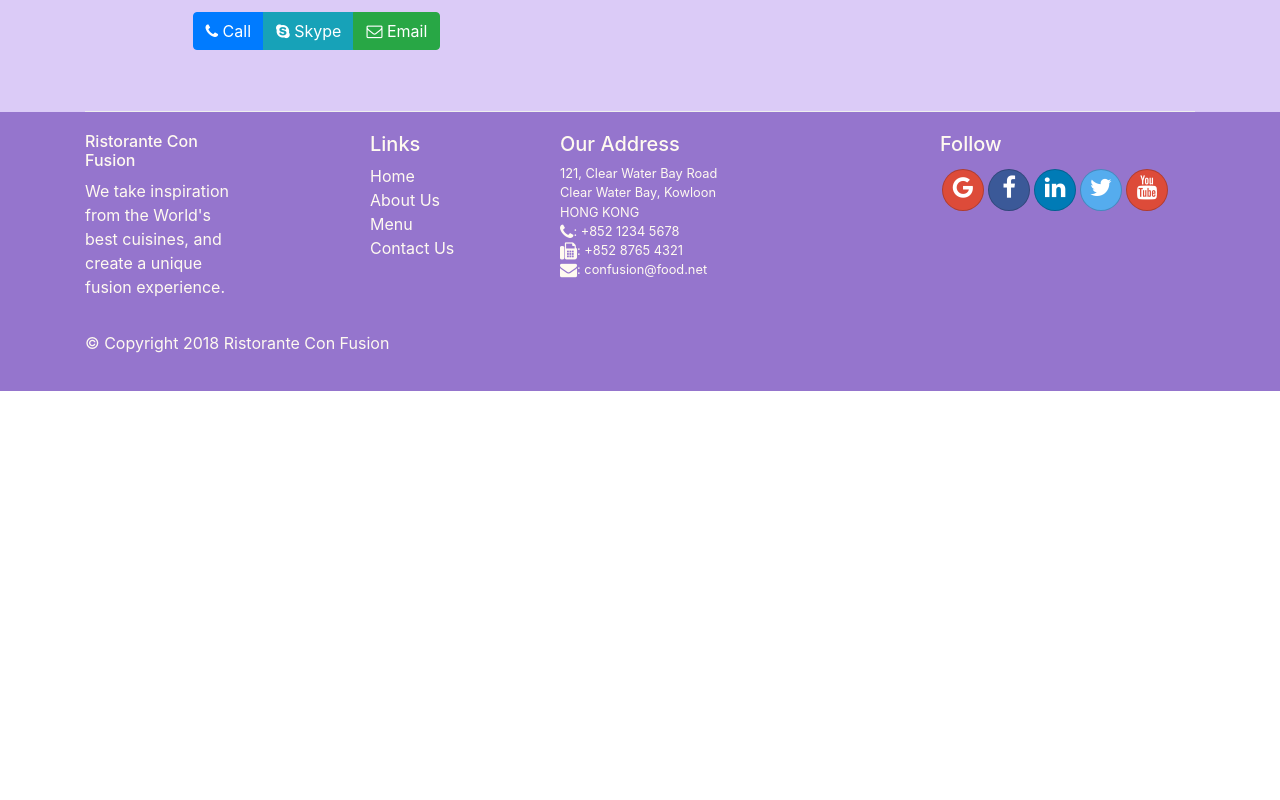
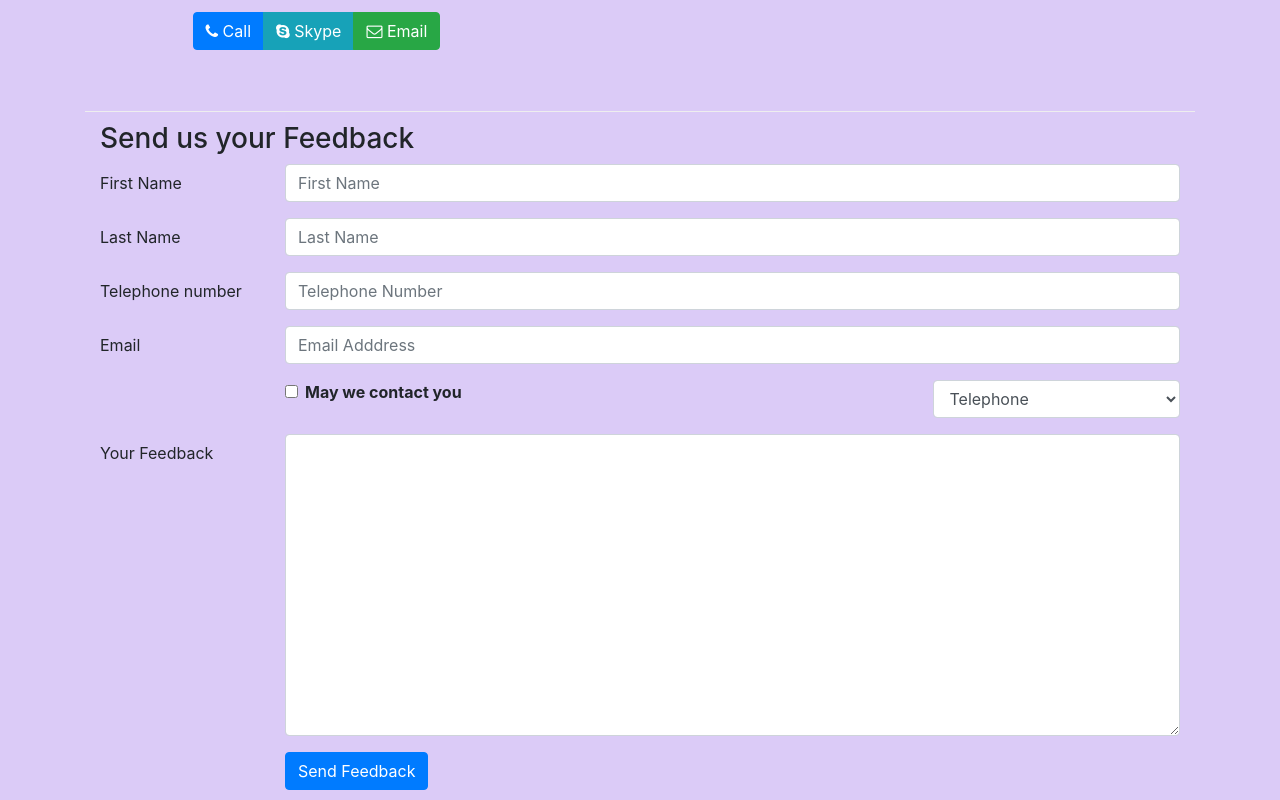
Before and after one commit to AayushRajput98/React, a React (Create React App) app: page /contactus in a window 1280 px wide. Shown: the part 760-1560 px from the top of the page. Before the commit the page ends 1151 px from the top, so only its background shows below. Built offline with nearby package versions, Linux system fonts and the light colour scheme.

Commit message:
Controlled Forms

```diff
--- a/src/components/ContactComponent.js
+++ b/src/components/ContactComponent.js
@@ -1,8 +1,42 @@
-import React from 'react';
-import { Breadcrumb, BreadcrumbItem } from 'reactstrap';
+import React, { Component } from 'react';
+import { Breadcrumb, BreadcrumbItem, Button, Form, FormGroup, Label, Input, Col } from 'reactstrap';
 import { Link } from 'react-router-dom';
 
-function Contact(props) {
+class Contact extends Component {
+    constructor(props) {
+        super(props);
+        this.state = {
+            firstname: '',
+            lastname: '',
+            telnum: '',
+            email: '',
+            agree: false,
+            contactType: 'Tel.',
+            message: ''
+        };
+
+        this.handleInputChange = this.handleInputChange.bind(this);
+        this.handleSubmit = this.handleSubmit.bind(this);
+    }
+
+    handleInputChange(event) {
+        const target = event.target;
+        const value = target.type === 'checkbox' ? target.checked : target.value;
+        const name = target.name;
+        this.setState({
+            [name]: [value]
+        });
+
+    }
+
+    handleSubmit(event) {
+        console.log("Current State is: " + JSON.stringify(this.state));
+        alert("Current State is: " + JSON.stringify(this.state));
+        event.preventDefault();
+
+    }
+
+    render() {
         return (
             <div className="container">
                 <div className='row'>
@@ -22,7 +56,7 @@
                     </div>
                     <div className="col-12 col-sm-4 offset-sm-1">
                         <h5>Our Address</h5>
-                    <address style={{color: 'black'}}>
+                        <address style={{ color: 'black' }}>
                             121, Clear Water Bay Road<br />
                             Clear Water Bay, Kowloon<br />
                             HONG KONG<br />
@@ -42,8 +76,87 @@
                         </div>
                     </div>
                 </div>
+                <div className="row row-content">
+                    <div className="col-12">
+                        <h3> Send us your Feedback </h3>
+                    </div>
+                    <div className="col-12 cl-md-9">
+                        <Form onSubmit={this.handleSubmit}>
+                            <FormGroup row>
+                                <Label htmlFor="firstname" md={2}>First Name </Label>
+                                <Col md={10}>
+                                    <Input type="text" id="firstname" name="firstname"
+                                        placeholder="First Name"
+                                        value={this.state.firstName}
+                                        onChange={this.handleInputChange} />
+                                </Col>
+                            </FormGroup>
+                            <FormGroup row>
+                                <Label htmlFor="lastname" md={2}>Last Name </Label>
+                                <Col md={10}>
+                                    <Input type="text" id="lastname" name="lastname"
+                                        placeholder="Last Name"
+                                        value={this.state.lastName}
+                                        onChange={this.handleInputChange} />
+                                </Col>
+                            </FormGroup>
+                            <FormGroup row>
+                                <Label htmlFor="telnum" md={2}>Telephone number </Label>
+                                <Col md={10}>
+                                    <Input type="text" id="telnum" name="telnum"
+                                        placeholder="Telephone Number"
+                                        value={this.state.telNum}
+                                        onChange={this.handleInputChange} />
+                                </Col>
+                            </FormGroup>
+                            <FormGroup row>
+                                <Label htmlFor="email" md={2}>Email </Label>
+                                <Col md={10}>
+                                    <Input type="text" id="email" name="email"
+                                        placeholder="Email Adddress"
+                                        value={this.state.email}
+                                        onChange={this.handleInputChange} />
+                                </Col>
+                            </FormGroup>
+                            <FormGroup row>
+                                <Col md={{ size: 6, offset: 2 }}>
+                                    <FormGroup check>
+                                        <Label check>
+                                            <Input type="checkbox" name="agree"
+                                                value={this.state.agree}
+                                                onChange={this.handleInputChange} />{' '}
+                                            <strong> May we contact you </strong>
+                                        </Label>
+                                    </FormGroup>
+                                </Col>
+                                <Col md={{ size: 3, offset: 1 }}>
+                                    <Input type="select" name="contactType"
+                                        value={this.state.contactType}
+                                        onChange={this.handleInputChange} >
+                                        <option>Telephone</option>
+                                        <option>Email</option>
+                                    </Input>
+                                </Col>
+                            </FormGroup>
+                            <FormGroup row>
+                                <Label htmlFor="message" md={2}> Your Feedback </Label>
+                                <Col md={10}>
+                                    <Input type="textarea" id="message" name="message"
+                                        rows="12" value={this.state.message}
+                                        onChange={this.handleInputChange} />
+                                </Col>
+                            </FormGroup>
+                            <FormGroup row>
+                                <Col md={{ size: 10, offset: 2 }}>
+                                    <Button type="submit" color="primary"> Send Feedback </Button>
+                                </Col>
+                            </FormGroup>
+                        </Form>
+                    </div>
+                </div>
             </div>
         );
     }
+}
 
 export default Contact;
```
Also changed, not shown: src/components/MainComponent.js (+4 -3 lines). Lines whose indentation alone changed are shown as unchanged.
